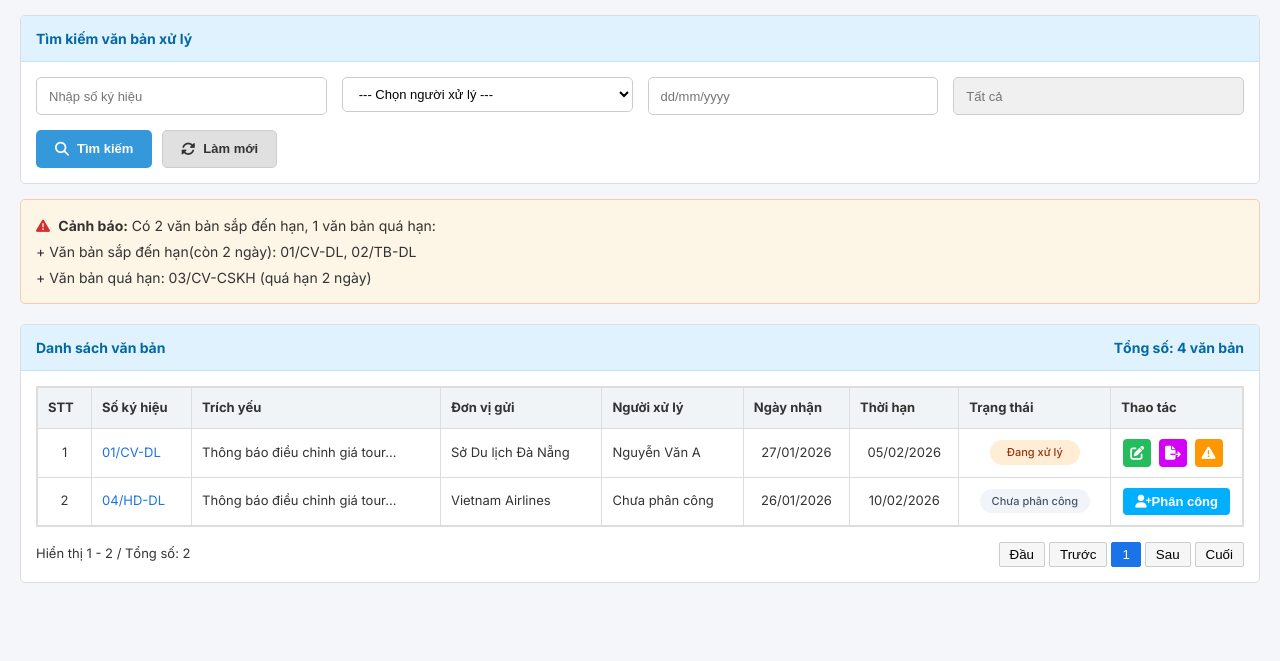
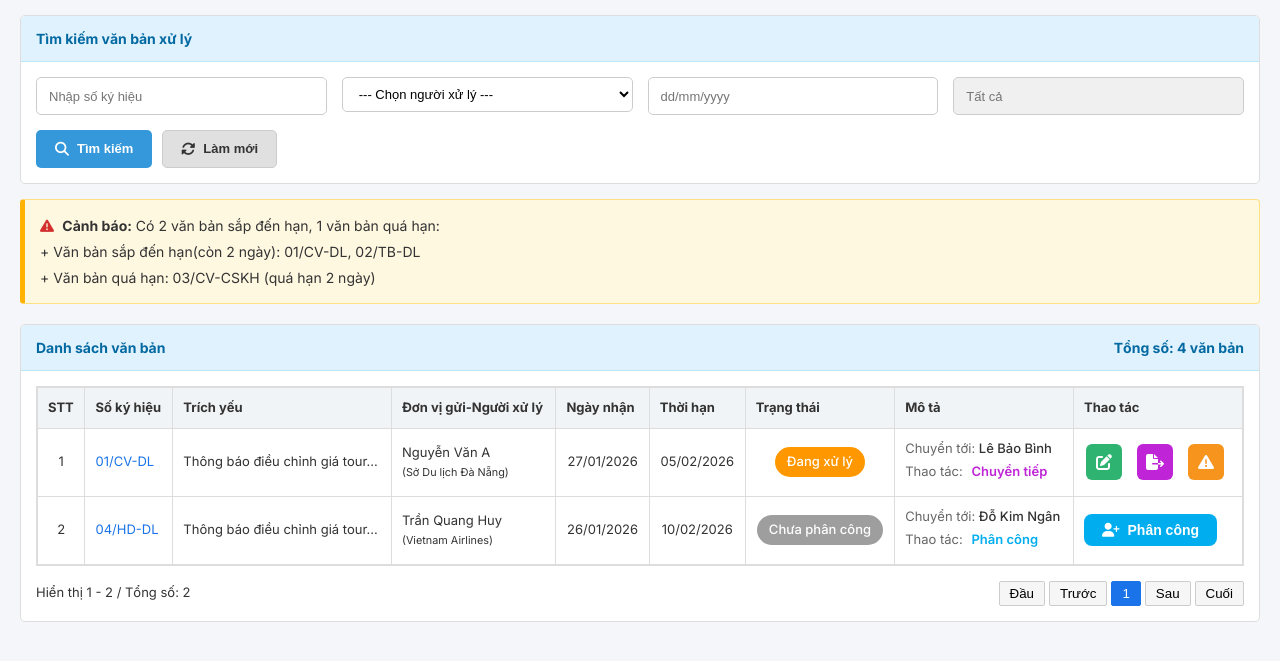
Before and after one commit to V-MinhQuan/LTW_N10, a Django app: page /xu-ly-van-ban/ in a window 1280 px wide. Shown: the part 121-782 px from the top of the page. Run offline with Django 5.2, Linux system fonts and the light colour scheme.

Commit message:
code xu ly van ban fe

```diff
--- a/QLVB/static/css/pages/xu_ly_van_ban.css
+++ b/QLVB/static/css/pages/xu_ly_van_ban.css
@@ -1,11 +1,15 @@
 /* CSS ĐẶC THÙ CHO TRANG XỬ LÝ VĂN BẢN */
 .alert-box {
-    background-color: #fdf5e6; /* Peach/Light orange */
-    border: 1px solid #f8cbad; /* Orange border */
+    background-color: #fff8e1;
+    border: 1px solid #ffe082;
     color: #333;
+    padding: 15px;
+    border-radius: 4px;
+    margin-bottom: 20px;
+    border-left: 5px solid #ffb300;
 }
 .alert-box i.fa-exclamation-triangle {
-    color: #d32f2f; /* Red icon */
+    color: #d32f2f;
     margin-right: 5px;
 }
 .alert-box p {
@@ -14,3 +18,103 @@
 .alert-box p:last-child {
     margin-bottom: 0;
 }
+
+/* Table Styling */
+.table-responsive table {
+    width: 100%;
+    border-collapse: collapse;
+}
+
+.table-responsive th {
+    background-color: #f8f9fa;
+    color: #333;
+    font-weight: 600;
+    padding: 12px 8px;
+    text-align: center;
+    border: 1px solid #dee2e6;
+}
+
+.table-responsive td {
+    padding: 10px 8px;
+    border: 1px solid #dee2e6;
+    vertical-align: middle;
+}
+
+/* Status Pills */
+.status-pill {
+    padding: 5px 12px;
+    border-radius: 20px;
+    font-size: 13px;
+    font-weight: 500;
+    color: #fff;
+    display: inline-block;
+}
+.pill-orange { background-color: #ff9800; }
+.pill-gray { background-color: #9e9e9e; }
+
+/* Description Badges */
+.desc-item {
+    font-size: 13px;
+    margin-bottom: 4px;
+}
+.desc-label {
+    color: #666;
+}
+.desc-value {
+    color: #333;
+    font-weight: 500;
+}
+/* Force action text colors */
+.desc-item span.action-text.text-purple { color: #bf24d6 !important; }
+.desc-item span.action-text.text-blue { color: #00adef !important; }
+
+.action-text {
+    font-weight: 600;
+    margin-left: 5px;
+}
+
+/* Action Buttons */
+.action-btn {
+    width: 36px;
+    height: 36px;
+    border: none !important;
+    border-radius: 6px;
+    color: white;
+    cursor: pointer;
+    display: inline-flex;
+    align-items: center;
+    justify-content: center;
+    margin-right: 8px;
+    transition: transform 0.1s;
+    font-size: 16px;
+}
+.action-btn:hover {
+    transform: scale(1.05);
+}
+.btn-update { background-color: #2fb370; }
+.btn-forward { background-color: #bf24d6; }
+.btn-report { background-color: #f7941d; }
+
+/* Force Phân công button to be compact, blue and modern */
+.table-responsive table tbody tr td.col-actions .btn-assign-wide,
+button.btn-assign-wide {
+    background-color: #00adef !important;
+    color: white !important;
+    border: none !important;
+    padding: 8px 18px !important;
+    border-radius: 8px !important;
+    cursor: pointer !important;
+    font-weight: 600 !important;
+    font-size: 14px !important;
+    display: inline-flex !important;
+    align-items: center !important;
+    gap: 8px !important;
+    width: auto !important;
+    justify-content: center !important;
+    outline: none !important;
+    transition: background-color 0.2s ease !important;
+}
+
+.btn-assign-wide:hover {
+    background-color: #008ec0 !important;
+}
--- a/QLVB/templates/xu_ly_van_ban/index.html
+++ b/QLVB/templates/xu_ly_van_ban/index.html
@@ -48,11 +48,11 @@
                         <th>STT</th>
                         <th>Số ký hiệu</th>
                         <th>Trích yếu</th>
-                        <th>Đơn vị gửi</th>
-                        <th>Người xử lý</th>
+                        <th>Đơn vị gửi-Người xử lý</th>
                         <th>Ngày nhận</th>
                         <th>Thời hạn</th>
                         <th>Trạng thái</th>
+                        <th>Mô tả</th>
                         <th>Thao tác</th>
                     </tr>
                 </thead>
@@ -61,28 +61,44 @@
                         <td class="col-stt">1</td>
                         <td class="text-left"><a href="#">01/CV-DL</a></td>
                         <td class="text-left">Thông báo điều chỉnh giá tour...</td>
-                        <td class="text-left">Sở Du lịch Đà Nẵng</td>
-                        <td class="text-left">Nguyễn Văn A</td>
+                        <td class="text-left">
+                            Nguyễn Văn A<br>
+                            <small class="text-muted">(Sở Du lịch Đà Nẵng)</small>
+                        </td>
                         <td class="text-center">27/01/2026</td>
                         <td class="text-center">05/02/2026</td>
                         <td class="col-status"><span class="status-pill pill-orange">Đang xử lý</span></td>
+                        <td class="text-left">
+                            <div class="desc-item"><span class="desc-label">Chuyển tới:</span> <span class="desc-value">Lê Bảo Bình</span></div>
+                            <div class="desc-item"><span class="desc-label">Thao tác:</span> <span class="action-text text-purple" style="color: #bf24d6 !important;">Chuyển tiếp</span></div>
+                        </td>
                         <td class="col-actions">
-                            <button onclick="openModalC('modalCapNhat', '01/CV-DL', 'Nguyễn Văn A')" class="action-btn btn-update" title="Cập nhật"><i class="fas fa-edit"></i></button>
-                            <button onclick="openModalT('modalChuyenTiep', '01/CV-DL')" class="action-btn btn-forward" title="Chuyển tiếp"><i class="fas fa-file-export"></i></button>
-                            <button onclick="openModalB('modalBaoCao', '01/CV-DL')" class="action-btn btn-report" title="Báo cáo"><i class="fas fa-exclamation-triangle"></i></button>
+                            <div style="display: flex; gap: 5px;">
+                                <button onclick="openModalC('modalCapNhat', '01/CV-DL', 'Nguyễn Văn A')" class="action-btn btn-update" title="Cập nhật"><i class="fas fa-edit"></i></button>
+                                <button onclick="openModalT('modalChuyenTiep', '01/CV-DL')" class="action-btn btn-forward" title="Chuyển tiếp"><i class="fas fa-file-export"></i></button>
+                                <button onclick="openModalB('modalBaoCao', '01/CV-DL')" class="action-btn btn-report" title="Báo cáo"><i class="fas fa-exclamation-triangle"></i></button>
+                            </div>
                         </td>
                     </tr>
                     <tr>
                         <td class="col-stt">2</td>
                         <td class="text-left"><a href="#">04/HD-DL</a></td>
                         <td class="text-left">Thông báo điều chỉnh giá tour...</td>
-                        <td class="text-left">Vietnam Airlines</td>
-                        <td class="text-left">Chưa phân công</td>
+                        <td class="text-left">
+                            Trần Quang Huy<br>
+                            <small class="text-muted">(Vietnam Airlines)</small>
+                        </td>
                         <td class="text-center">26/01/2026</td>
                         <td class="text-center">10/02/2026</td>
                         <td class="col-status"><span class="status-pill pill-gray">Chưa phân công</span></td>
+                        <td class="text-left">
+                            <div class="desc-item"><span class="desc-label">Chuyển tới:</span> <span class="desc-value">Đỗ Kim Ngân</span></div>
+                            <div class="desc-item"><span class="desc-label">Thao tác:</span> <span class="action-text text-blue" style="color: #00adef !important;">Phân công</span></div>
+                        </td>
                         <td class="col-actions">
-                            <button onclick="openModalP('modalPhanCong', '04/HD-DL', 'Thông báo điều chỉnh giá tour...')" class="action-btn btn-assign"><i class="fas fa-user-plus"></i> Phân công</button>
+                            <button onclick="openModalP('modalPhanCong', '04/HD-DL', 'Thông báo điều chỉnh giá tour...')" class="btn-assign-wide" style="background-color: #00adef; color: #fff; border: none !important; border-radius: 8px; padding: 8px 18px; font-weight: 600;">
+                                <i class="fas fa-user-plus"></i> Phân công
+                            </button>
                         </td>
                     </tr>
                 </tbody>
```
